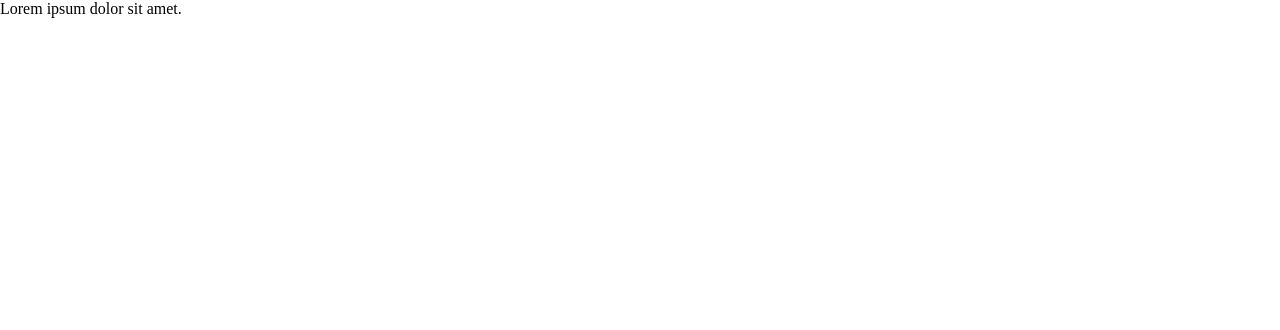
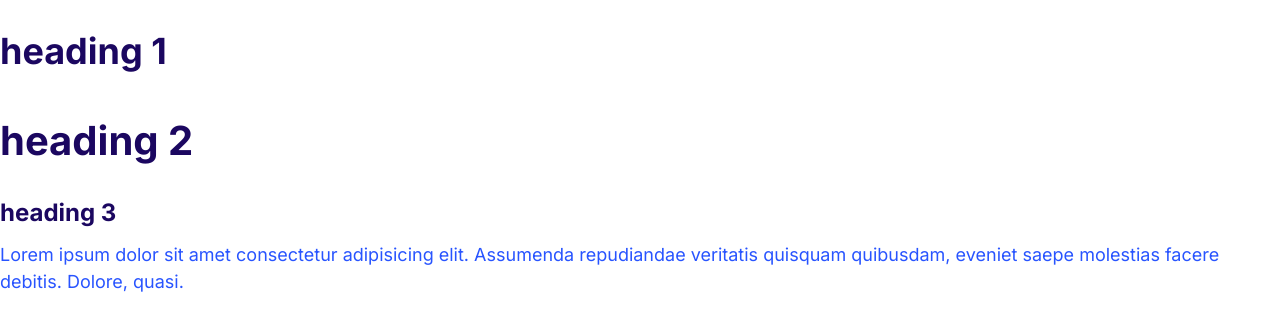
Before and after one commit to OiverCai/mosh-css-html-website, a plain HTML site: page index.html in a window 1280 px wide. Drawn offline with Linux system fonts and the light colour scheme.

Commit message:
define the styles for the fonts.

```diff
--- a/css/style.css
+++ b/css/style.css
@@ -1,8 +1,62 @@
-:root{
-    --color-primary: #2854ff;
-    --color-secondary: #00d9ff;
-    --color-accent: #ff3400;
-    --color-headings: #1b0760;
-    --color-body: #918ca4;
+html {
+  /* 62.5% * 16 === 10 */
+  font-size: 62.5%;
+}
+
+:root {
+  --color-primary: #2854ff;
+  --color-secondary: #00d9ff;
+  --color-accent: #ff3400;
+  --color-headings: #1b0760;
+  --color-body: #918ca4;
+}
+
+body {
+  font-family: Inter, arial, helvetica, sans-serif;
+  font-size: 2.4rem;
+  line-height: 1.5;
+  color: var(--color-primary);
+}
+
+h1,
+h2,
+h3 {
+  color: var(--color-headings);
+  margin-bottom: 1rem; /* 通过测量得出大概离下面正文20px  但是文字的顶外边距大于了这个值所以这么设置没有用  所以让p 的 margin-top: 0;*/
+}
+
+h1 {
+  font-size: 7rem;
+}
+
+h2 {
+  font-size: 4rem;
+}
+
+h3 {
+  font-size: 3rem;
 
 }
+
+p {
+  margin-top: 0;
+}
+
+
+@media screen and (min-width:1024px){
+    body {
+        font-size: 1.8rem;
+    }
+
+    h1{
+        font-size: 8rem;
+    }
+
+    h2{
+        font-size: 4rem;
+    }
+
+    h3{
+        font-size: 2.4rem;
+    }
+}
--- a/index.html
+++ b/index.html
@@ -5,13 +5,20 @@
     <meta http-equiv="X-UA-Compatible" content="IE=edge" />
     <meta name="viewport" content="width=device-width, initial-scale=1.0" />
     <title>Document</title>
-    <!-- <link rel="stylesheet" href="https://cdnjs.cloudflare.com/ajax/libs/milligram/1.4.1/milligram.min.css" />
-    <link rel="stylesheet" href="https://cdnjs.cloudflare.com/ajax/libs/animate.css/4.1.1/animate.min.css" /> -->
+     <!-- fonts -->
+    <link rel="preconnect" href="https://fonts.googleapis.com">
+  <link rel="preconnect" href="https://fonts.gstatic.com" crossorigin>
+  <link href="https://fonts.googleapis.com/css2?family=Inter:wght@400;700&display=swap" rel="stylesheet">
+
     <link rel="stylesheet" href="css/style.css" />
     <link rel="stylesheet" href="css/normalize.css" />
   </head>
 
   <body>
-    <div class="box animate__animated animate__bounce">Lorem ipsum dolor sit amet.</div>
+    <!-- h${heading $}*3  -->
+   <h1>heading 1</h1>
+   <h2>heading 2</h2>
+   <h3>heading 3</h3>
+   <p>Lorem ipsum dolor sit amet consectetur adipisicing elit. Assumenda repudiandae veritatis quisquam quibusdam, eveniet saepe molestias facere debitis. Dolore, quasi.</p>
   </body>
 </html>
```
